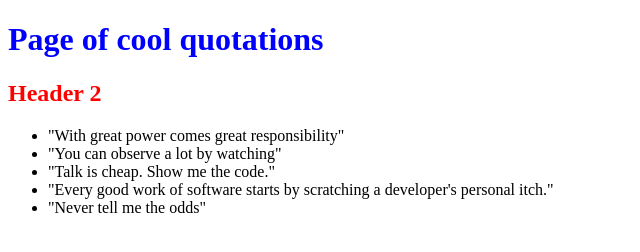
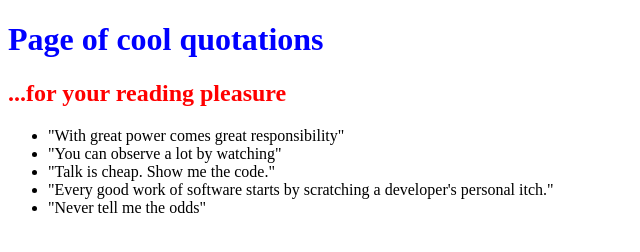
Before and after one commit to kkojootti/0main_opensap_repo, a plain HTML site: page index.html in a window 1280 px wide. Shown: the whole page, without its empty margins (0-640 px from the left). Drawn offline with Linux system fonts and the light colour scheme.

Commit message:
Update index.html
added 2nd header to "to pleasure"

```diff
--- a/index.html
+++ b/index.html
@@ -7,7 +7,7 @@
 	</head>
 	<body>
 		<h1>Page of cool quotations</h1>
-		<h2>Header 2</h2>
+		<h2>...for your reading pleasure</h2>
 		<ul>
 			<li>"With great power comes great responsibility"</li>
 			<li>"You can observe a lot by watching"</li>
```
